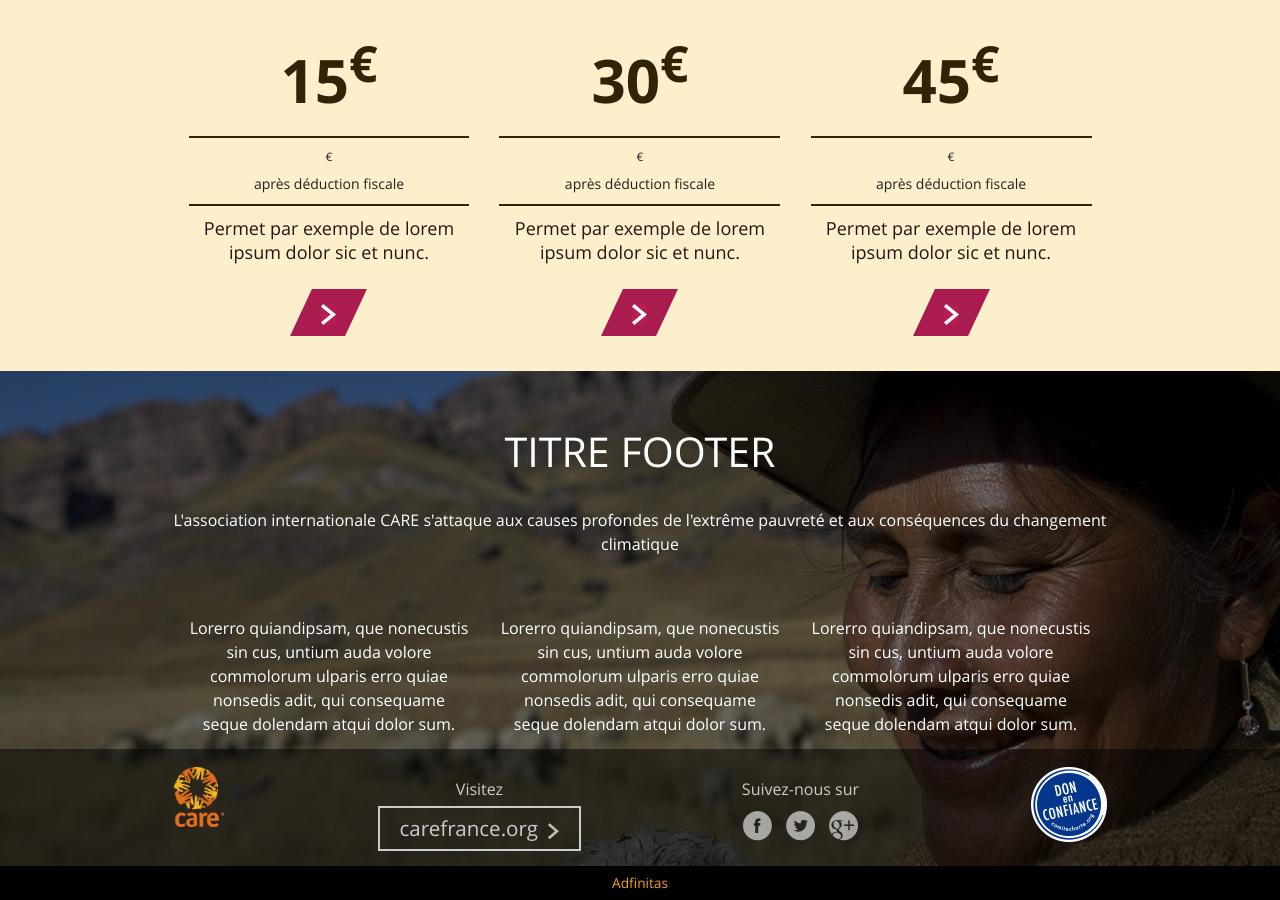
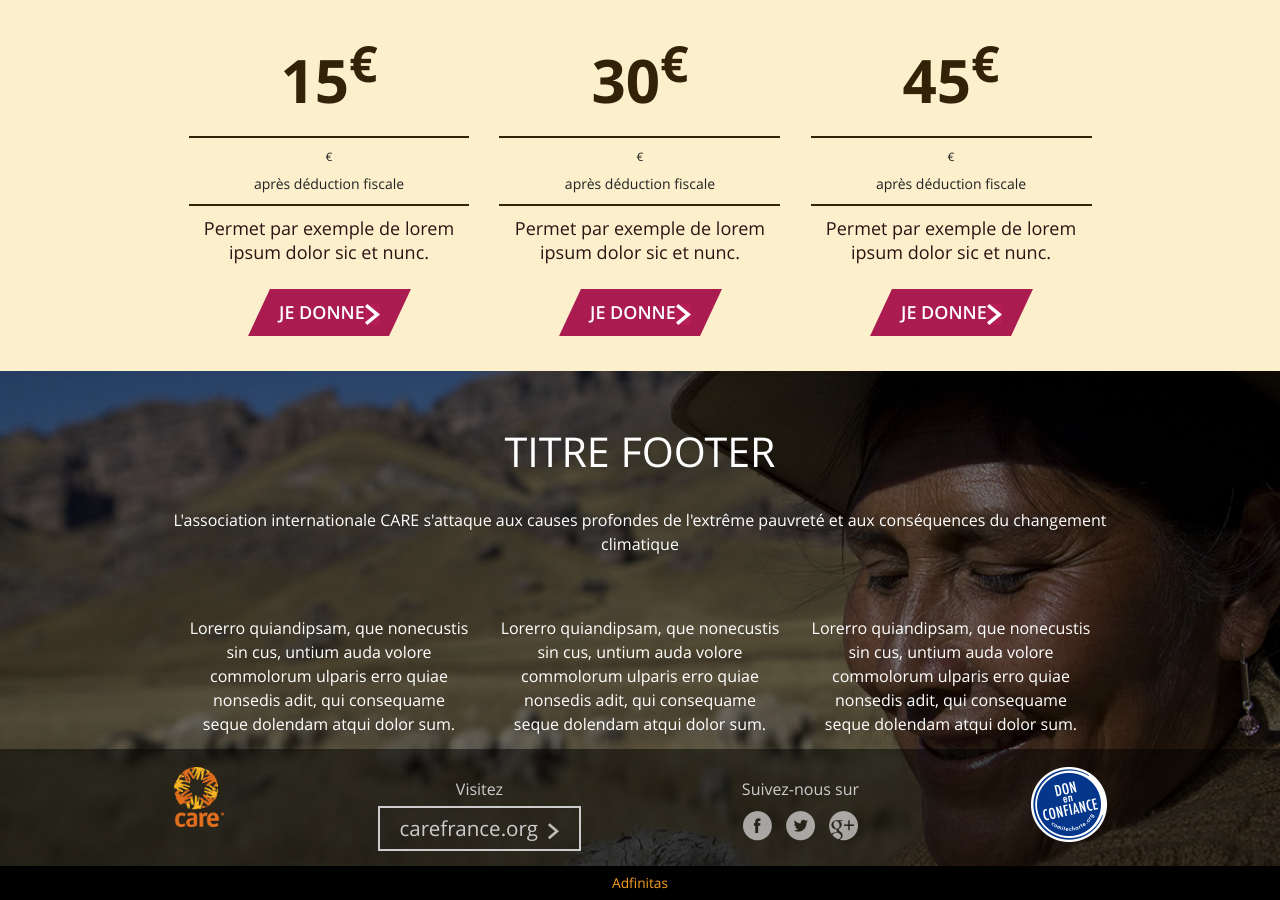
Before and after one commit to adfinitas-app/care-petition, a Jekyll site: the page built from _thanks/test1.md, in a window 1280 px wide and 900 px high, scrolled down 853 px. Built offline with Jekyll 4.4.1, drawn with Linux system fonts in a browser that asks for light colours.

Commit message:
Updated '_thanks/test1.md' via CloudCannon

```diff
--- a/_thanks/test1.md
+++ b/_thanks/test1.md
@@ -19,6 +19,7 @@ contenu:
     button: Je fais un don
     link: "#"
   equivalences:
+    button: "Je donne"
     show: true
     equivalence1:
       montant: "15"
```
